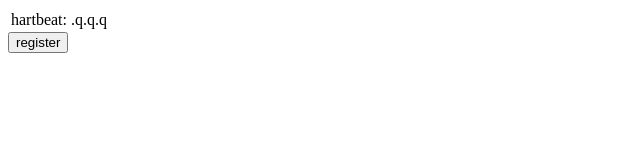
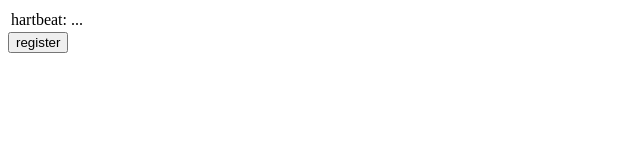
Before and after one commit to timvolodine/service-worker-test, a plain HTML site: page index.html in a window 1280 px wide. Shown: the full height of the page, 0-640 px from the left. Drawn offline with Linux system fonts and the light colour scheme.

Commit message:
Update index.html

```diff
--- a/index.html
+++ b/index.html
@@ -19,7 +19,7 @@
     <script type="text/javascript">
       var beat="";
       function hartbeat() {
-        beat=beat+".q";
+        beat=beat+".";
         if (beat==="....") beat="";
         document.getElementById("hartbeat").innerHTML = beat;
         setTimeout(hartbeat, 2000);
```
